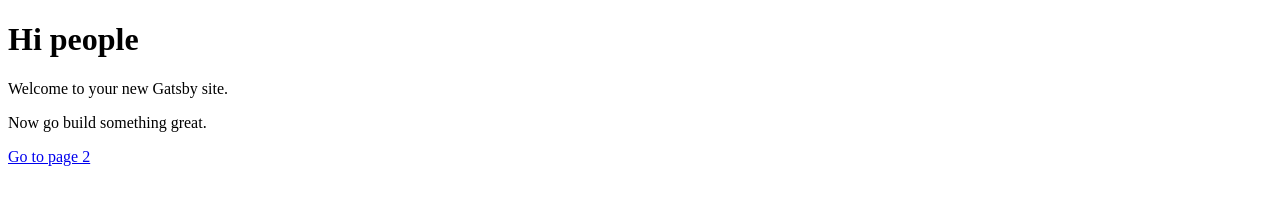
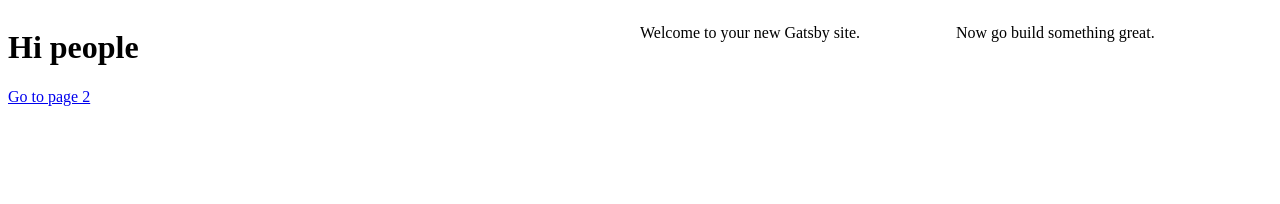
Before and after one commit to iemillst/mairead-new, a Gatsby site: page / in a window 1280 px wide. Built offline with nearby package versions, Linux system fonts and the light colour scheme; Gatsby itself is replaced by a stand-in of ours.

Commit message:
Updated index.js

```diff
--- a/src/pages/index.js
+++ b/src/pages/index.js
@@ -2,11 +2,18 @@ import React from 'react'
 import Link from 'gatsby-link'
 
 const IndexPage = () => (
-  <div>
-    <h1>Hi people</h1>
-    <p>Welcome to your new Gatsby site.</p>
-    <p>Now go build something great.</p>
-    <Link to="/page-2/">Go to page 2</Link>
+  <div className='gridContainer'>
+    <div
+    style={{
+    display:'grid',
+    gridTemplateColumns: '2fr 1fr 1fr'
+  }}
+    >
+      <h1>Hi people</h1>
+      <p>Welcome to your new Gatsby site.</p>
+      <p>Now go build something great.</p>
+      <Link to="/page-2/">Go to page 2</Link>
+    </div>
   </div>
 )
 
```
